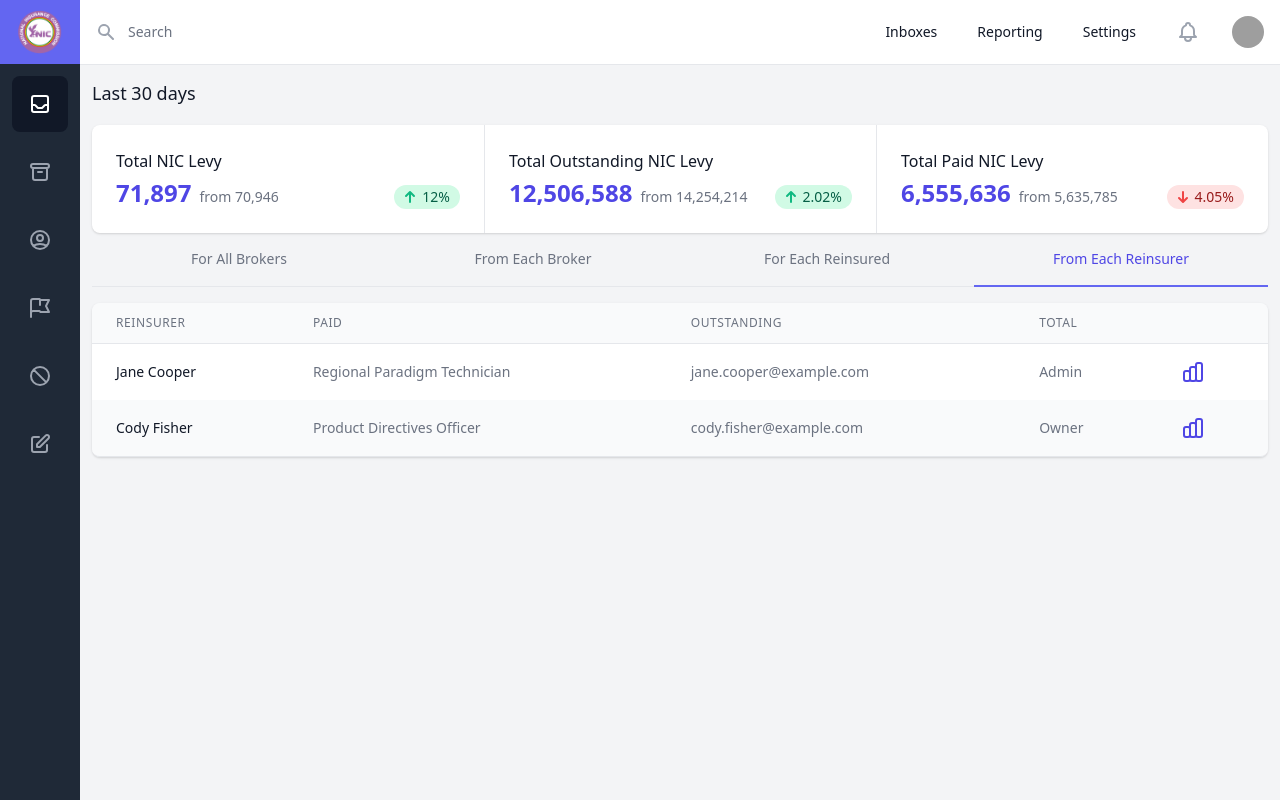
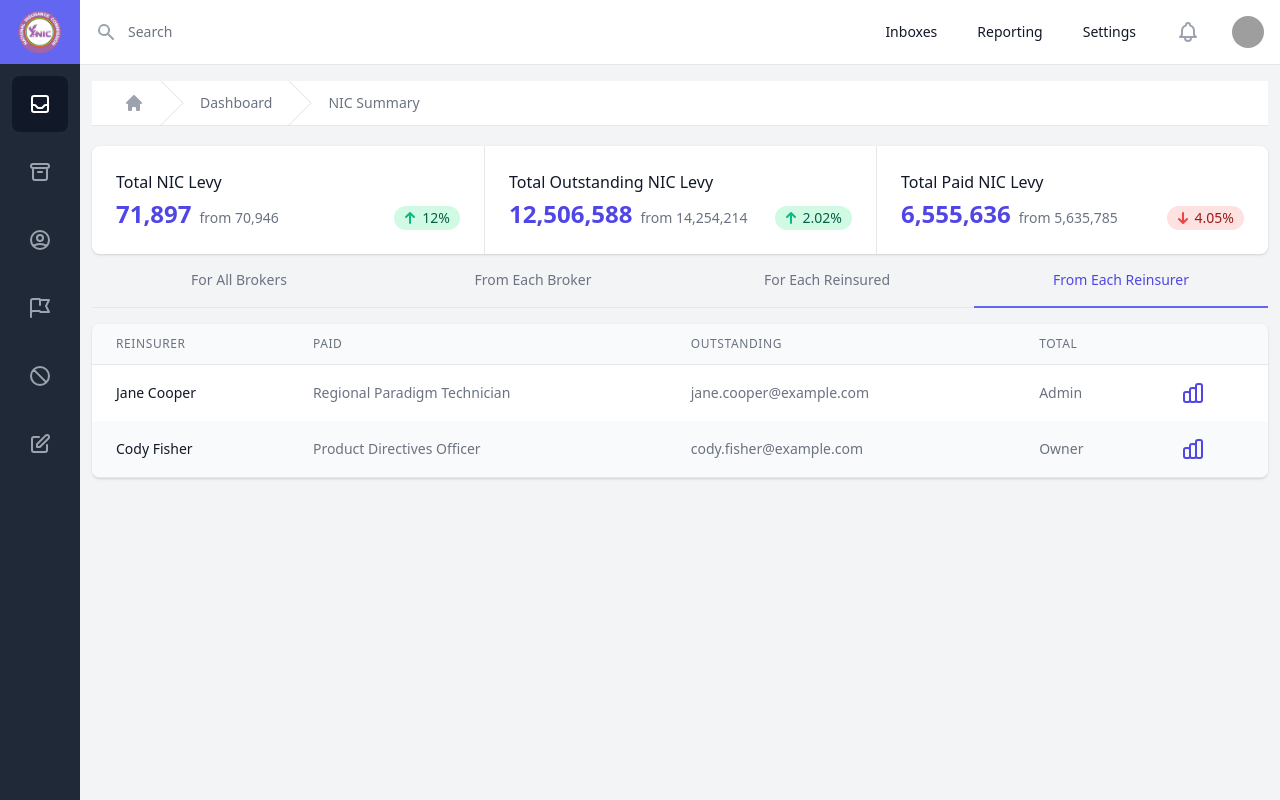
Before and after one commit to Khoby-790/template-nic, a React (Create React App) app: page /nic in a window 1280 px wide. Built offline with nearby package versions, Linux system fonts and the light colour scheme; grey boxes are pictures that could not be loaded.

Commit message:
--- Auto-Git Commit ---

```diff
--- a/src/pages/NicStatsExpansion/NicStatsExpansion.tsx
+++ b/src/pages/NicStatsExpansion/NicStatsExpansion.tsx
@@ -19,9 +19,38 @@ const NicStatsExpansion = (props: Props) => {
         <Fragment>
             <div className="px-3 py-4">
                 <div>
-                    <h3 className="text-lg leading-6 font-medium text-gray-900">
-                        Last 30 days
-  </h3>
+                    <nav className="bg-white border-b border-gray-200 flex" aria-label="Breadcrumb">
+                        <ol className="max-w-screen-xl w-full mx-auto px-4 flex space-x-4 sm:px-6 lg:px-8">
+                            <li className="flex">
+                                <div className="flex items-center">
+                                    <a href="#" className="text-gray-400 hover:text-gray-500">
+                                        {/* <!-- Heroicon name: solid/home --> */}
+                                        <svg className="flex-shrink-0 h-5 w-5" xmlns="http://www.w3.org/2000/svg" viewBox="0 0 20 20" fill="currentColor" aria-hidden="true">
+                                            <path d="M10.707 2.293a1 1 0 00-1.414 0l-7 7a1 1 0 001.414 1.414L4 10.414V17a1 1 0 001 1h2a1 1 0 001-1v-2a1 1 0 011-1h2a1 1 0 011 1v2a1 1 0 001 1h2a1 1 0 001-1v-6.586l.293.293a1 1 0 001.414-1.414l-7-7z" />
+                                        </svg>
+                                        <span className="sr-only">Home</span>
+                                    </a>
+                                </div>
+                            </li>
+                            <li className="flex">
+                                <div className="flex items-center">
+                                    <svg className="flex-shrink-0 w-6 h-full text-gray-200" viewBox="0 0 24 44" preserveAspectRatio="none" fill="currentColor" xmlns="http://www.w3.org/2000/svg" aria-hidden="true">
+                                        <path d="M.293 0l22 22-22 22h1.414l22-22-22-22H.293z" />
+                                    </svg>
+                                    <a href="#" className="ml-4 text-sm font-medium text-gray-500 hover:text-gray-700">Dashboard</a>
+                                </div>
+                            </li>
+                            <li className="flex">
+                                <div className="flex items-center">
+                                    <svg className="flex-shrink-0 w-6 h-full text-gray-200" viewBox="0 0 24 44" preserveAspectRatio="none" fill="currentColor" xmlns="http://www.w3.org/2000/svg" aria-hidden="true">
+                                        <path d="M.293 0l22 22-22 22h1.414l22-22-22-22H.293z" />
+                                    </svg>
+                                    <a href="#" aria-current="page" className="ml-4 text-sm font-medium text-gray-500 hover:text-gray-700">NIC Summary</a>
+                                </div>
+                            </li>
+                        </ol>
+                    </nav>
+
                     <dl className="mt-5 grid grid-cols-1 rounded-lg bg-white overflow-hidden shadow divide-y divide-gray-200 md:grid-cols-3 md:divide-y-0 md:divide-x">
                         <div className="px-4 py-5 sm:p-6">
                             <dt className="text-base font-normal text-gray-900">
```
